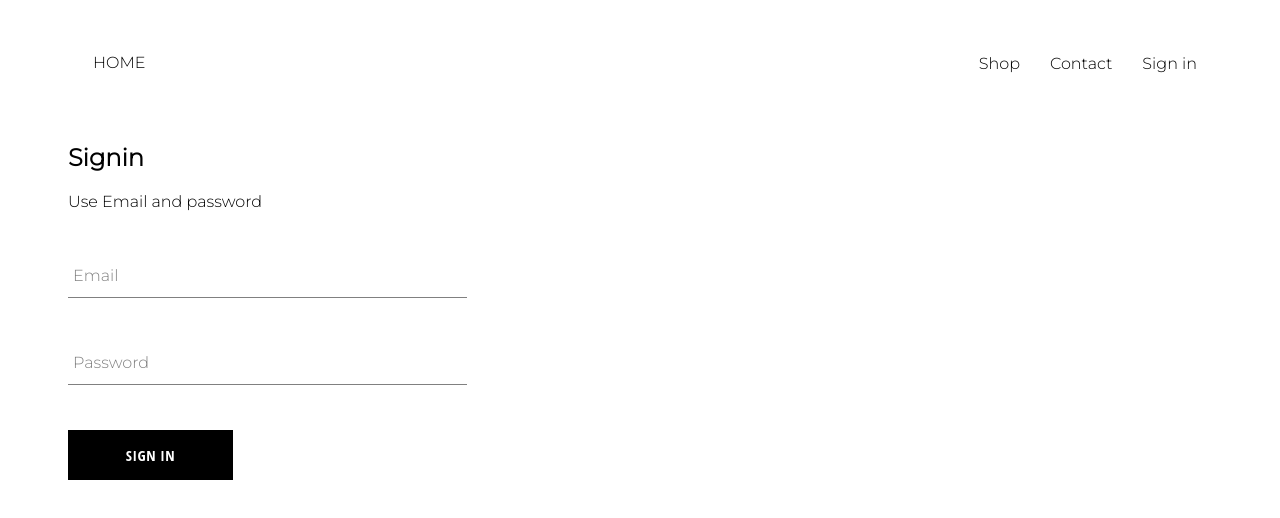
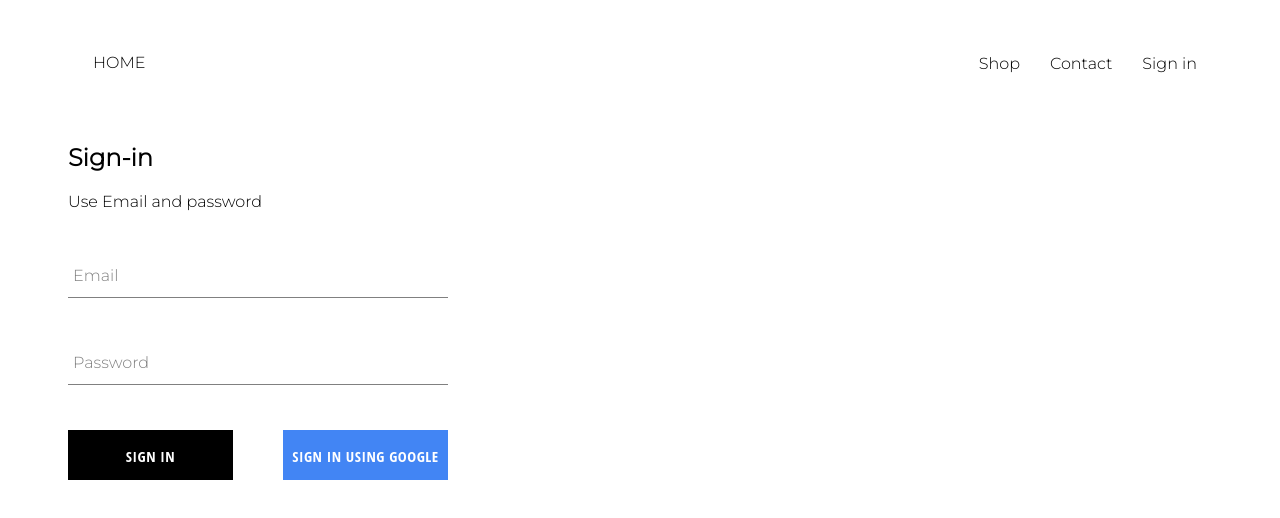
Before and after one commit to antman999/rental_goods, a React (Create React App) app: page /signin in a window 1280 px wide. Shown: the top 518 px of the page. Built offline with nearby package versions, Linux system fonts and the light colour scheme; no server answers.

Commit message:
fixed buttons

```diff
--- a/src/App.css
+++ b/src/App.css
@@ -8,3 +8,7 @@ a{
   text-decoration: none;
   color: black;
 }
+
+*{
+  box-sizing: border-box;
+}
--- a/src/App.js
+++ b/src/App.js
@@ -1,21 +1,37 @@
-import React from 'react';
+import React, { Component }from 'react';
 import Homepage from './pages/homepages/Homepage';
-import { Route } from 'react-router-dom'
-import Shop from './pages/shop/Shop'
-import './App.css'
+import { Route } from 'react-router-dom';
+import Shop from './pages/shop/Shop';
+import './App.css';
 import Header from './components/header/Header';
 import SignInSignUpPage from './pages/accoutPages/SignInSignUpPage';
+import { auth } from './firebase/firebase.utils';
 
+class App extends Component {
+  state = {
+    currentUser: null
+  }
 
-function App() {
+  componentDidMount() {
+    this.unsubscribeFromAuth =auth.onAuthStateChanged(user => {
+      this.setState({currentUser: user})
+    })
+  }
+
+  componentWillUnmount() {
+    this.unsubscribeFromAuth()
+  }
+
+	render(){
 		return (
 			<div>
-      <Header />
+        <Header currentUser={this.state.currentUser}/>
 				<Route exact path='/' component={Homepage} />
 				<Route exact path='/shop' component={Shop} />
-      <Route exact path='/signin' component={SignInSignUpPage}/>
+				<Route exact path='/signin' component={SignInSignUpPage} />
 			</div>
 		);
 	}
+}
 
 export default App;
--- a/src/components/custom-button/Button.js
+++ b/src/components/custom-button/Button.js
@@ -1,9 +1,10 @@
 import React from 'react'
 import './button.scss'
 
-const Button = ({ children,...otherProps }) => {
+const Button = ({ children, isGoogleSignIn, ...otherProps }) => {
   return (
-    <button className='custom-button' {...otherProps}>
+    <button className={`${isGoogleSignIn ? 'google-sign-in' : ''} custom-button`
+} {...otherProps}>
       {children}
   </button>
   )
--- a/src/components/custom-button/button.scss
+++ b/src/components/custom-button/button.scss
@@ -4,7 +4,7 @@
   height: 50px;
   letter-spacing: 0.5px;
   line-height: 50px;
-  padding: 0 35px 0 35px;
+  // padding: 0 35px 0 35px;
   font-size: 15px;
   background-color: black;
   color: white;
@@ -19,4 +19,14 @@
     color: black;
     border: 1px solid black;
   }
+
+  &.google-sign-in{
+    background-color: #4285f4;
+    color:white;
+
+    &:hover{
+      background-color: #357ae8;
+      border: none;
+    }
+  }
 }
--- a/src/components/header/Header.js
+++ b/src/components/header/Header.js
@@ -1,6 +1,7 @@
 import React from 'react'
 import { Link } from 'react-router-dom'
 import './header.scss'
+import { auth } from '../../firebase/firebase.utils';
 
  const Header = (props) => {
   return (
@@ -15,9 +16,13 @@ import './header.scss'
 				<Link className='option' to='/shop'>
 					Contact
 				</Link>
-				<Link className='option' to='/signin'>
-					Sign in
-				</Link>
+				{props.currentUser ? (
+					<div className='option' onClick={()=>{auth.signOut()}}>Log Out</div>
+				) : (
+					<Link className='option' to='/signin'>
+						Sign in
+					</Link>
+				)}
 			</div>
 		</div>
 	);
--- a/src/components/header/header.scss
+++ b/src/components/header/header.scss
@@ -20,6 +20,7 @@
 
     .option {
       padding: 10px 15px;
+      cursor: pointer;
     }
   }
 }
--- a/src/components/sign-in/Signin.js
+++ b/src/components/sign-in/Signin.js
@@ -3,6 +3,7 @@ import Button from '../custom-button/Button';
 import FormInput from '../form-input/FormInput';
 import './signin.scss'
 
+import {signInWithGoogle} from '../../firebase/firebase.utils'
 
 class Signin extends Component {
 	state = {
@@ -21,35 +22,38 @@ class Signin extends Component {
 
 	render() {
     return (
-
 			<div className='sign-in'>
-				<h2>Signin</h2>
+				<h2>Sign-in</h2>
 				<span>Use Email and password</span>
 				<form onSubmit={this.handleSubmit}>
 					<FormInput
 						type='email'
-            name='email'
-            label='Email'
+						name='email'
+						label='Email'
 						value={this.state.email}
 						handleChange={this.handleChange}
 						required
 					/>
 
-
 					<FormInput
 						name='password'
-            type='password'
-            label='Password'
+						type='password'
+						label='Password'
 						value={this.state.password}
 						required
 						type='password'
 						handleChange={this.handleChange}
 					/>
-
-
-					<Button type='submit' value='submit'>
+          <div className='buttons'>
+            	<Button type='submit' value='submit'>
 						Sign in
 					</Button>
+
+          <Button onClick={signInWithGoogle}value='submit' isGoogleSignIn>
+						Sign in using Google
+					</Button>
+         </div>
+
 				</form>
 			</div>
 		);
--- a/src/components/sign-in/signin.scss
+++ b/src/components/sign-in/signin.scss
@@ -1,8 +1,13 @@
 .sign-in{
-  width: 30vw;
+  width: 380px;
   display: flex;
   flex-direction: column;
   .title{
     margin: 10px 0;
   }
+
+  .buttons{
+    display: flex;
+    justify-content: space-between;
+  }
 }
--- /dev/null
+++ b/src/firebase/firebase.utils.js
@@ -0,0 +1,26 @@
+import firebase from 'firebase/app'
+import 'firebase/firestore'
+import 'firebase/auth'
+
+const config = {
+	apiKey: 'AIzaSyDtgRRSG-50GiYrNWbaOlp6X44muuGpolQ',
+	authDomain: 'luxarygoods-ffd5a.firebaseapp.com',
+	databaseURL: 'https://luxarygoods-ffd5a.firebaseio.com',
+	projectId: 'luxarygoods-ffd5a',
+	storageBucket: 'luxarygoods-ffd5a.appspot.com',
+	messagingSenderId: '1005328333232',
+	appId: '1:1005328333232:web:ef3803da0d59d7a4337e75',
+	measurementId: 'G-E8WLNQ08E8',
+};
+
+firebase.initializeApp(config)
+
+export const auth = firebase.auth()
+export const firestore = firebase.firestore();
+
+const provider = new firebase.auth.GoogleAuthProvider();
+provider.setCustomParameters({ prompt: 'select_account' })
+
+export const signInWithGoogle = () => auth.signInWithPopup(provider)
+
+export default firebase
```
Lines whose indentation alone changed are shown as unchanged.
